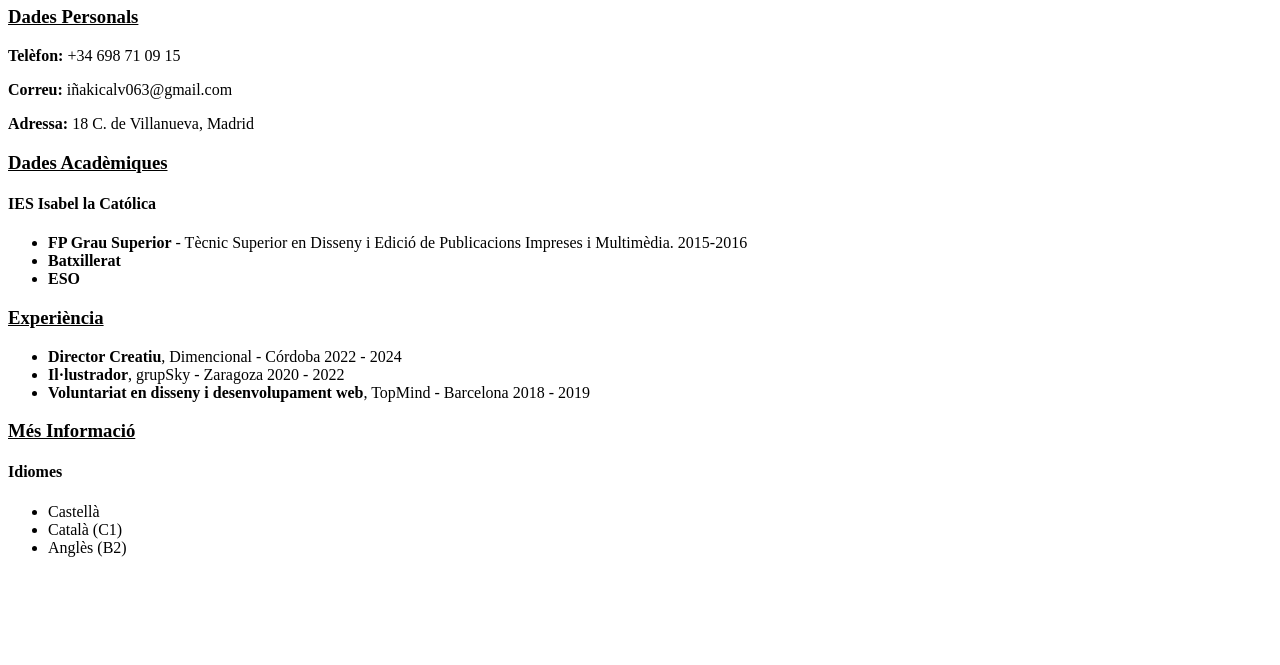
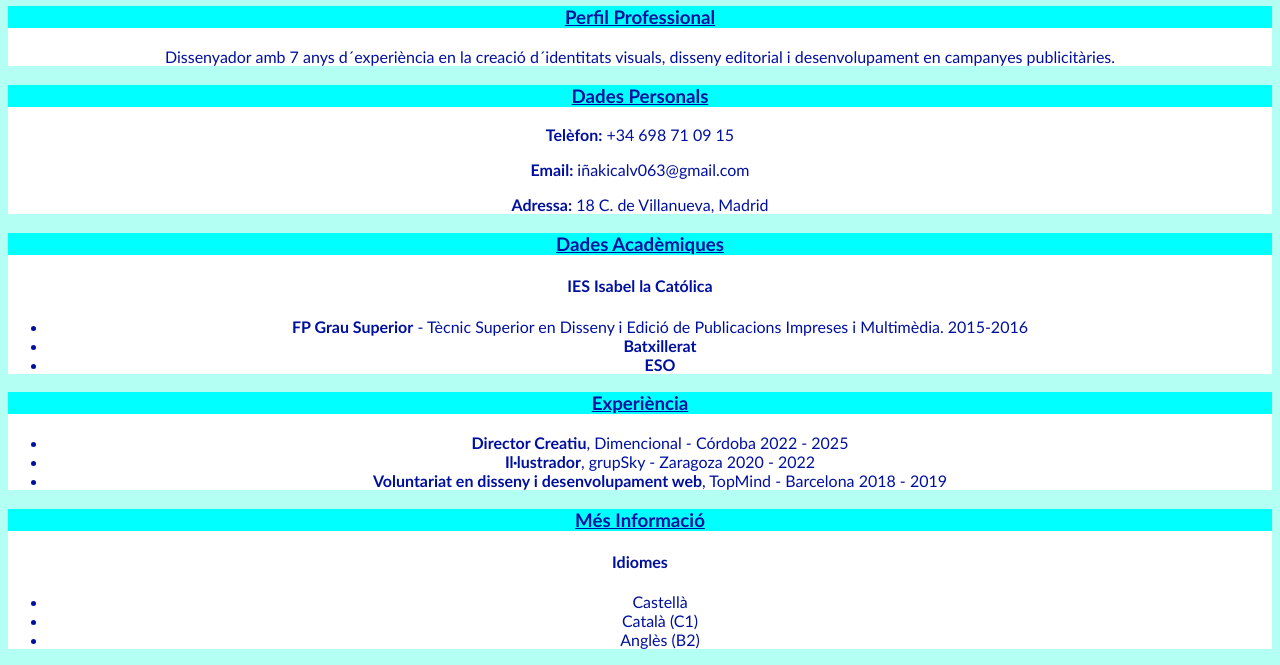
Before and after one commit to Wantelo20073/Curr-culum, a plain HTML site: page index.html in a window 1280 px wide. Shown: the part 244-909 px from the top of the page. Before the commit the page ends 817 px from the top, so only its background shows below. Drawn offline with Linux system fonts and the light colour scheme; files whose address does not match are found by name; a web font is replaced by a local one.

Commit message:
Add files via upload

```diff
--- a/index.html
+++ b/index.html
@@ -4,17 +4,25 @@
     <meta charset="UTF-8">
     <meta name="viewport" content="width=device-width, initial-scale=1.0">
     <title>CURRÍCULUM - IÑAKI CALVO</title>
+    <link rel="stylesheet" href="./style.css">
+    <link rel="preconnect" href="https://fonts.googleapis.com">
+<link rel="preconnect" href="https://fonts.gstatic.com" crossorigin>
+<link href="https://fonts.googleapis.com/css2?family=Tilt+Prism&display=swap" rel="stylesheet">
 </head>
 <body>
     <img src="./img/imatge1.png" width="10%">
     <h1>Iñaki Calvo</h1>
-    <section>
+    <section class="section_color">
+        <h3><u>Perfil Professional</u></h3>
+        <p>Dissenyador amb 7 anys d´experiència en la creació d´identitats visuals, disseny editorial i desenvolupament en campanyes publicitàries.</p>
+    </section>
+    <section class="section_color">
         <h3><u>Dades Personals</u></h3>
         <p><strong>Telèfon:</strong> +34 698 71 09 15</p>
-        <p><strong>Correu:</strong> iñakicalv063@gmail.com</p>
+        <p><strong>Email:</strong> iñakicalv063@gmail.com</p>
         <p><strong>Adressa:</strong> 18 C. de Villanueva, Madrid</p>
     </section>
-    <section>
+    <section class="section_color">
         <h3><u>Dades Acadèmiques</u></h3>
         <h4>IES Isabel la Católica</h4>
         <ul>
@@ -23,15 +31,15 @@
             <li><strong>ESO</strong></li>
         </ul>
     </section>
-    <section>
+    <section class="section_color">
         <h3><u>Experiència</u></h3>
         <ul>
-            <li><strong>Director Creatiu</strong>, Dimencional - Córdoba 2022 - 2024</li>
+            <li><strong>Director Creatiu</strong>, Dimencional - Córdoba 2022 - 2025</li>
             <li><strong>Il·lustrador</strong>, grupSky - Zaragoza 2020 - 2022</li>
             <li><strong>Voluntariat en disseny i desenvolupament web</strong>, TopMind - Barcelona 2018 - 2019</li>
         </ul>
     </section>
-    <section>
+    <section class="section_color">
         <h3><u>Més Informació</u></h3>
         <h4>Idiomes</h4>
         <ul>
--- a/style.css
+++ b/style.css
@@ -0,0 +1,21 @@
+body{
+  /* background-image: url(./img/imagenfondo1.jpg);
+    background-size: contain;
+    background-repeat: no-repeat; */
+    background-color: rgb(180, 255, 243);
+    color: rgb(0, 16, 158);
+    text-align: center;
+    font-size: 1em;
+  /* font-weight: 200; */
+}
+h1{
+    color: rgb(0, 16, 163);
+    font-family: "Tilt Prism", sans-serif;
+}
+h3{
+    background-color: aqua;
+}
+.section_color{
+    background-color: rgb(255, 255, 255);
+    font-family: 'Gill Sans', 'Gill Sans MT', Calibri, 'Trebuchet MS', sans-serif;
+}
```
Also changed, not shown: imagenfondo1.jpg (added).
